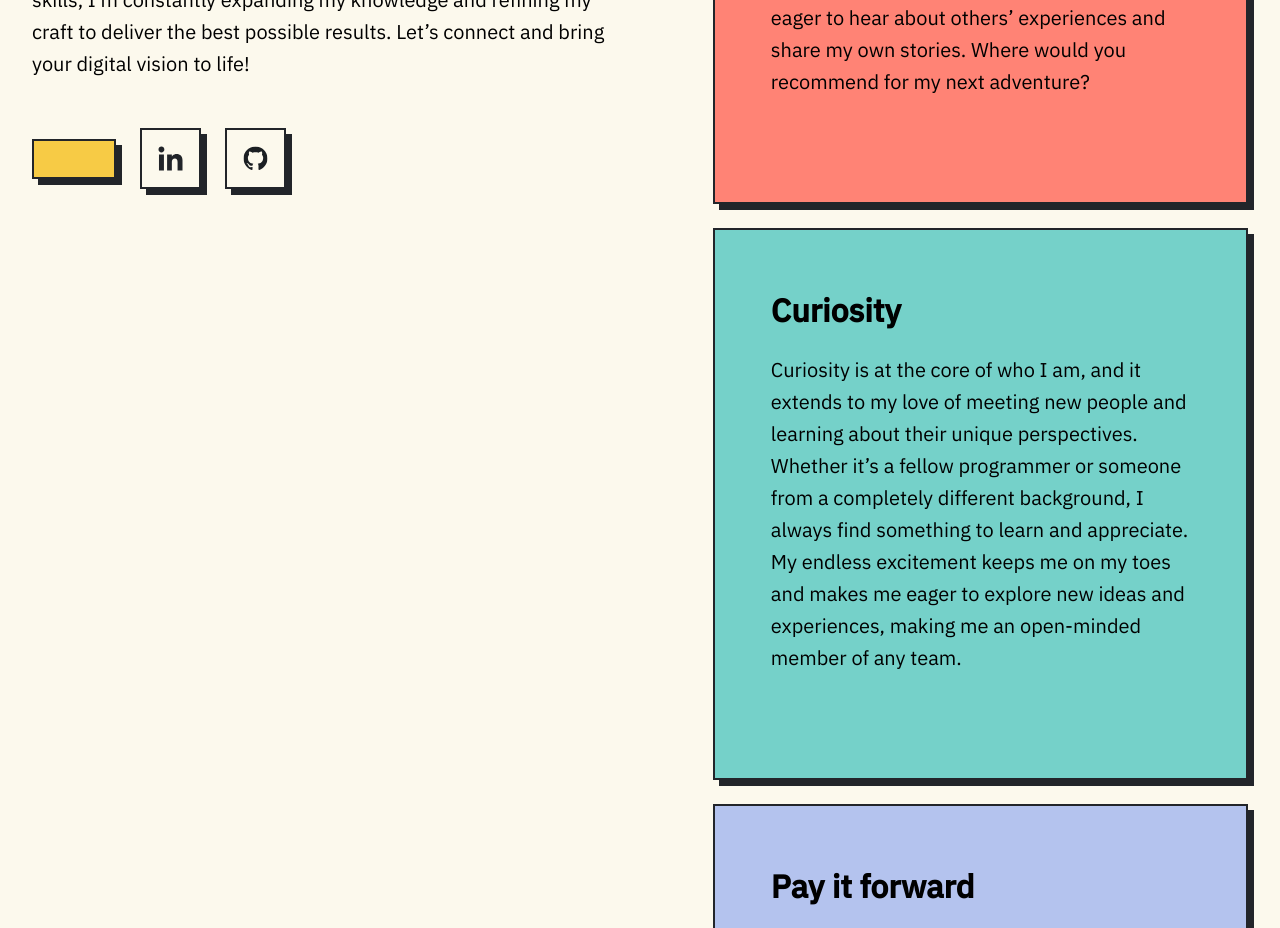
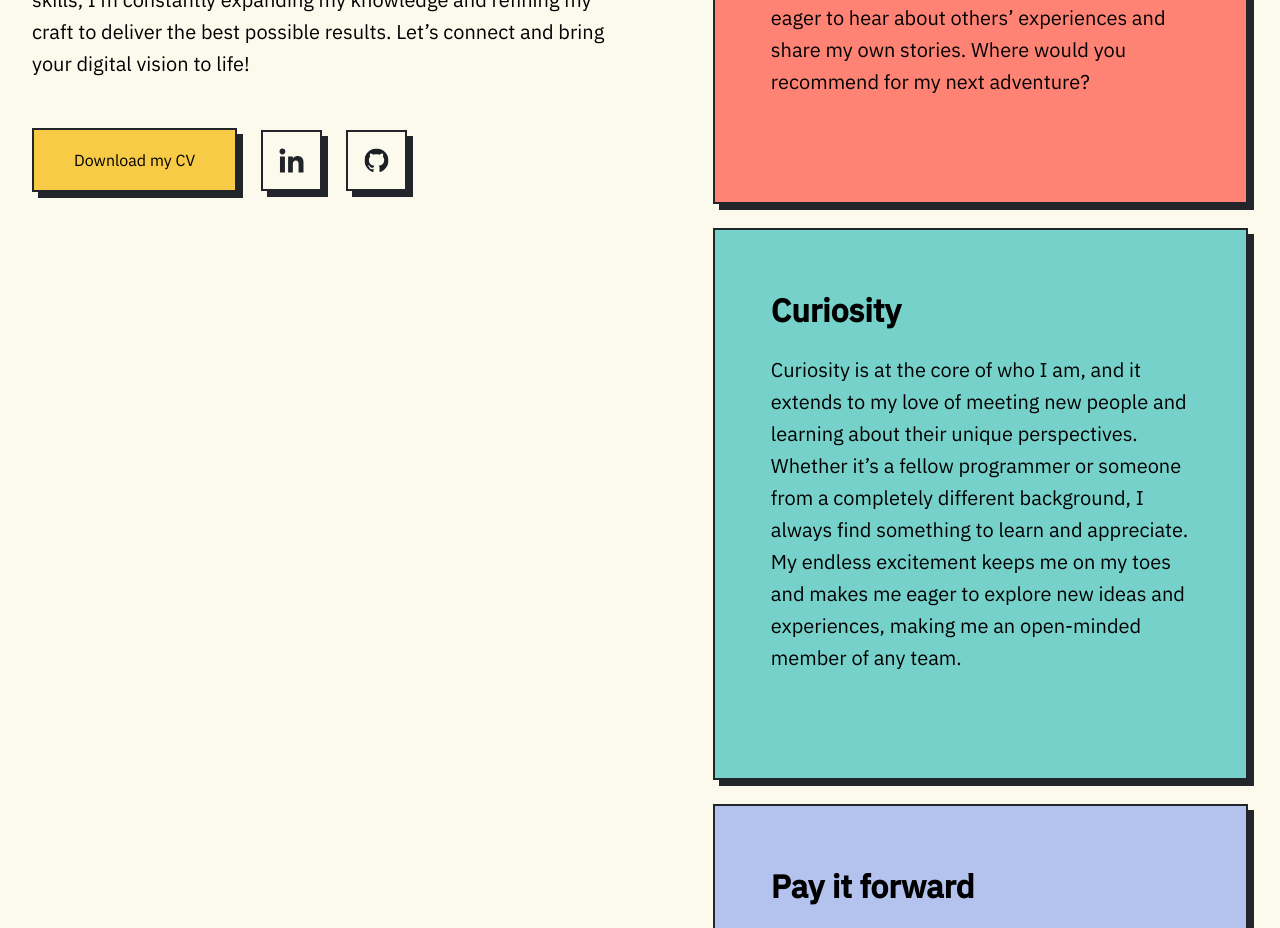
Before and after one commit to MaiMaiOkinawa/mai_portfolio, a React (Create React App) app: page / in a window 1280 px wide. Shown: the part 1180-2108 px from the top of the page. Built offline with nearby package versions, Linux system fonts and the light colour scheme.

Commit message:
Update About.js

```diff
--- a/src/components/About.js
+++ b/src/components/About.js
@@ -19,7 +19,7 @@ function About() {
           <div className="btn-container">
             <Button
               classNameBtn="btnCv"
-              https://silver-noelani-80.tiiny.site"
+              href="https://silver-noelani-80.tiiny.site"
               label="Download my CV"
             />
             <a
```
